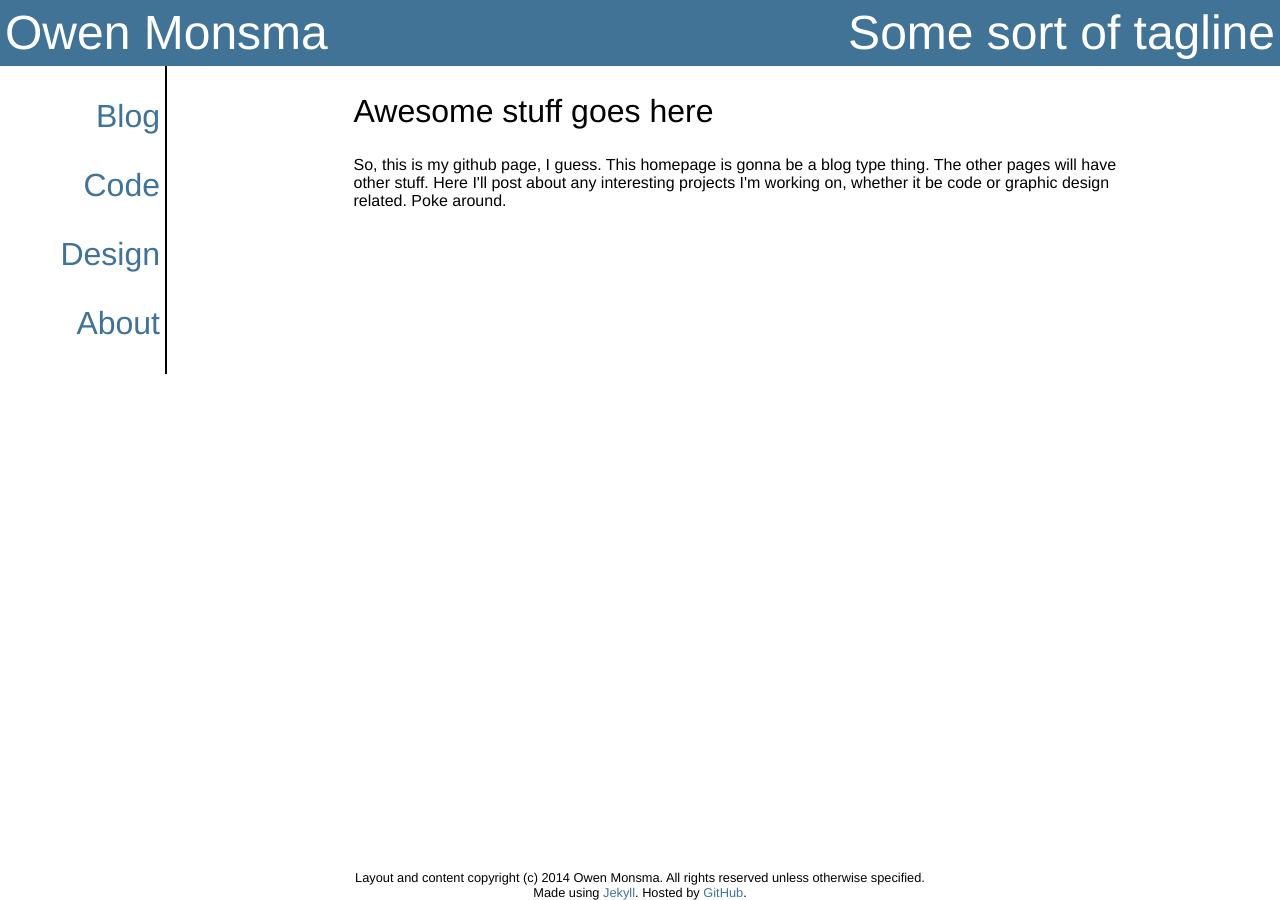
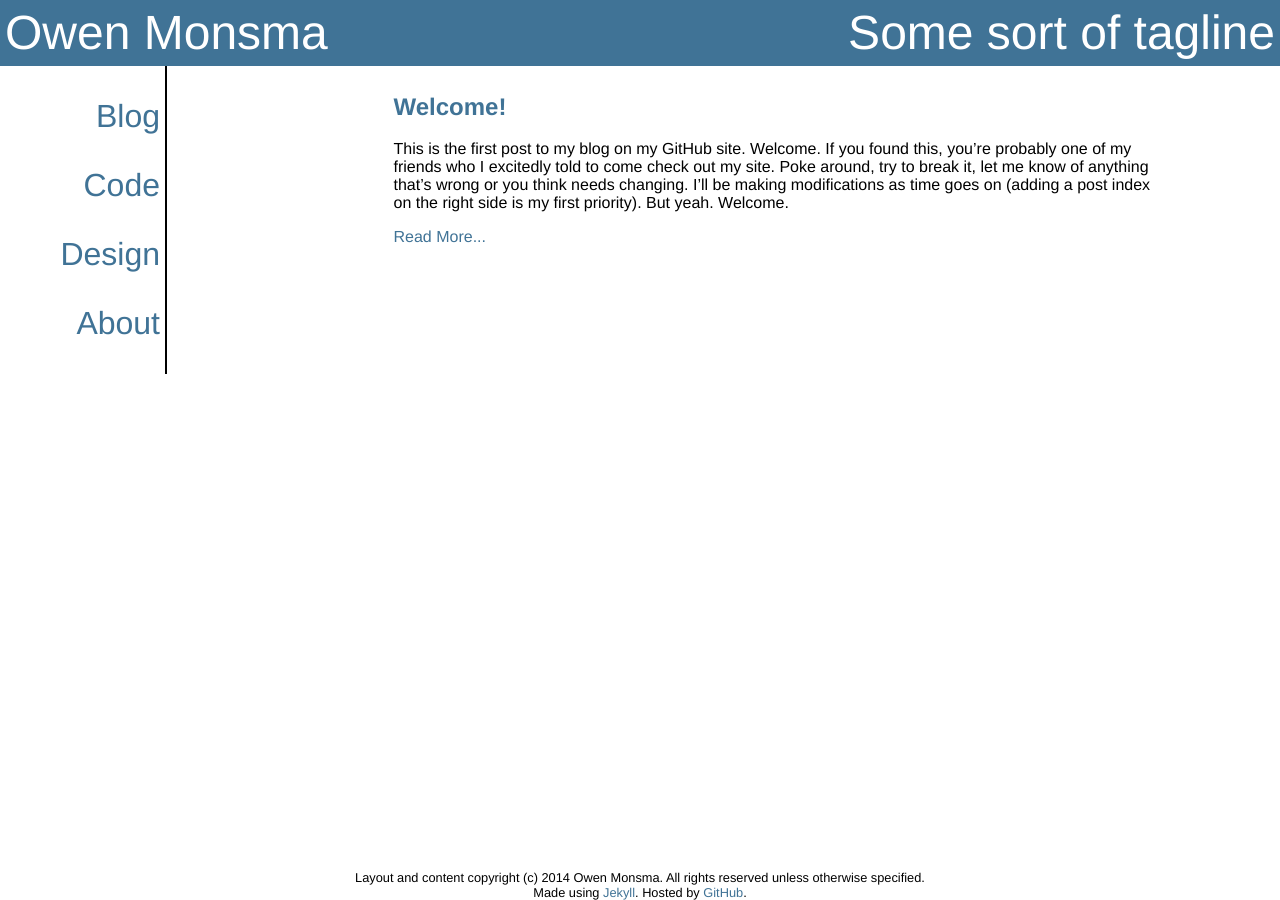
Before and after one commit to darkfire613/darkfire613.github.io, a Jekyll site: the page built from index.html, in a window 1280 px wide. Built offline with Jekyll 4.4.1, drawn with Linux system fonts in a browser that asks for light colours.

Commit message:
first blog post

```diff
--- /dev/null
+++ b/_layouts/blog.html
@@ -0,0 +1,17 @@
+---
+layout: page
+---
+<ul class="entries">
+  {% for post in site.posts limit:6 %}
+  <li>
+    <a href = "{{ post.url }}">
+      <h2> {{post.title}} </h2>
+    </a>
+    <div>
+      {{ post.excerpt}}
+      <a href="{{ post.url }}">
+        Read More...
+      </a>
+    </div>
+  </li>
+  {% endfor %}
--- /dev/null
+++ b/_posts/2014-09-15-welcome.md
@@ -0,0 +1,5 @@
+---
+layout: post
+title: Welcome!
+---
+This is the first post to my blog on my GitHub site. Welcome. If you found this, you're probably one of my friends who I excitedly told to come check out my site. Poke around, try to break it, let me know of anything that's wrong or you think needs changing. I'll be making modifications as time goes on (adding a post index on the right side is my first priority). But yeah. Welcome.
--- a/css/main.css
+++ b/css/main.css
@@ -74,6 +74,18 @@ nav a:link, nav a:visited{
 
 }
 
+.entries{
+
+}
+.entries li{
+  list-style-type: none;
+}
+
+.entries a{
+  text-decoration: none;
+  color: #407396;
+}
+
 article{
   margin: 0 auto;
   width: 50em;
--- a/index.html
+++ b/index.html
@@ -1,6 +1,4 @@
 ---
-layout: page
+layout: blog
 title: Unfinished Passion Projects
-header: Awesome stuff goes here
 ---
-So, this is my github page, I guess. This homepage is gonna be a blog type thing. The other pages will have other stuff. Here I'll post about any interesting projects I'm working on, whether it be code or graphic design related. Poke around.
```
